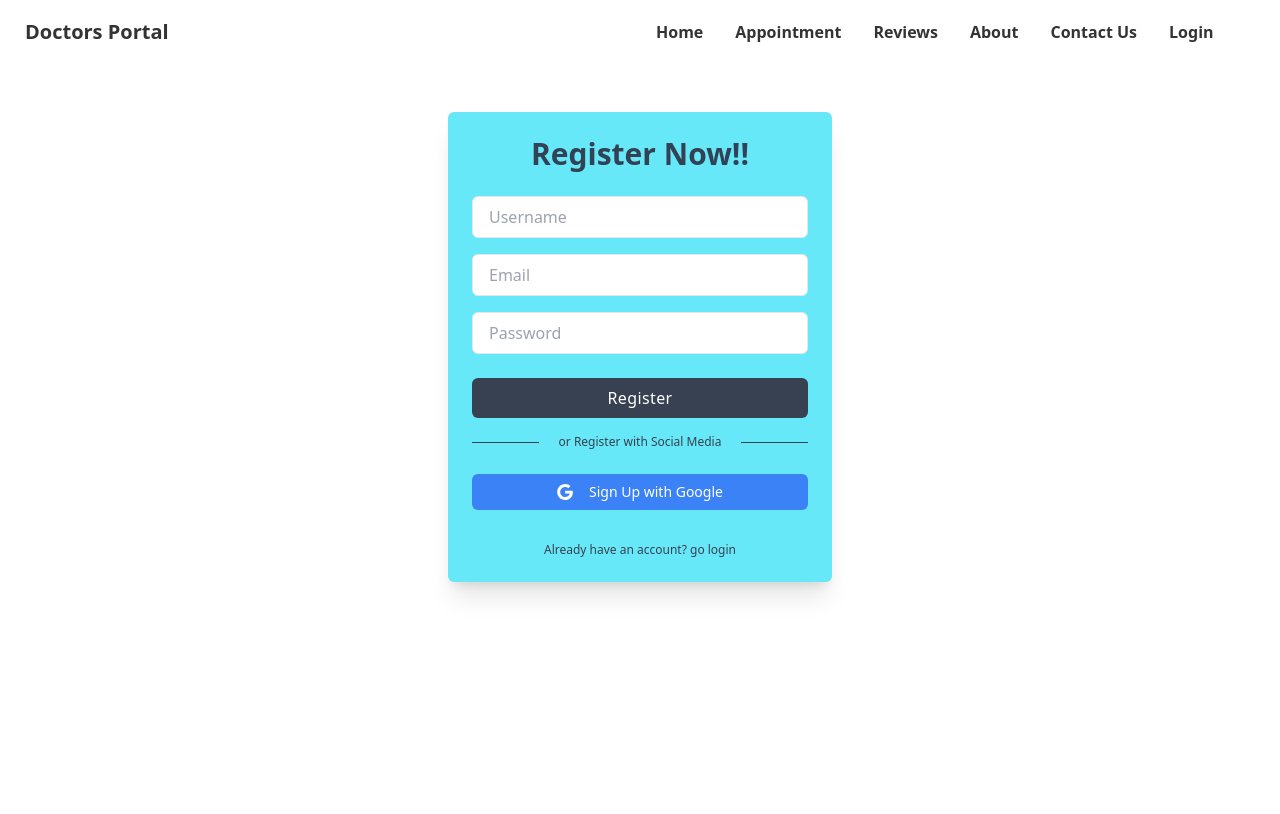
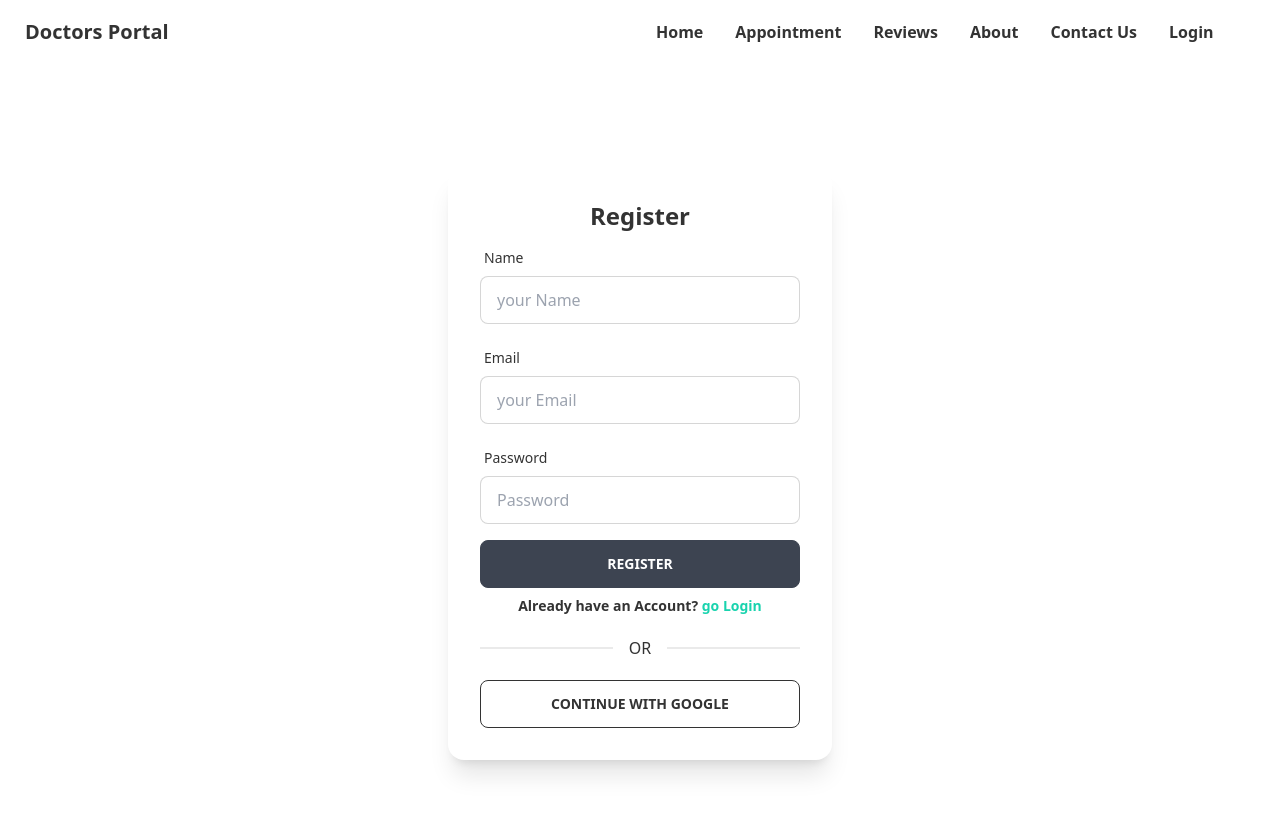
Before and after one commit to HasibAliOpu/doctor-portal, a React (Create React App) app: page /register in a window 1280 px wide. Shown: the top 814 px of the page. Built offline with nearby package versions, Linux system fonts and the light colour scheme; no server answers.

Commit message:
adding register form

```diff
--- a/src/App.js
+++ b/src/App.js
@@ -6,7 +6,8 @@
 import Navbar from "./Pages/Shared/Navbar";
 import Login from "./Pages/Login/Login";
 import Register from "./Pages/Login/Register";
-
+import "react-toastify/dist/ReactToastify.css";
+import { ToastContainer } from "react-toastify";
 function App() {
   return (
     <div>
@@ -19,6 +20,7 @@
         <Route path="/login" element={<Login />} />
         <Route path="/register" element={<Register />} />
       </Routes>
+      <ToastContainer />
     </div>
   );
 }
--- a/src/Loading.js
+++ b/src/Loading.js
@@ -2,7 +2,7 @@
 
 const Loading = () => {
   return (
-    <div className="w-100">
+    <div className="h-screen flex justify-center  items-center">
       <img
         src="https://i.pinimg.com/originals/f9/41/ae/f941ae9d16fd7d2957eea6e5b1100d1e.gif"
         alt=""
--- a/src/Pages/Appointment/Service.js
+++ b/src/Pages/Appointment/Service.js
@@ -18,7 +18,7 @@
         </p>
         <div className="card-actions mt-2">
           <label
-            for="booking-modal"
+            htmlFor="booking-modal"
             onClick={() => setTreatment(service)}
             disabled={slots.length === 0}
             className="btn btn-secondary text-white"
--- a/src/Pages/Home/InfoCard.js
+++ b/src/Pages/Home/InfoCard.js
@@ -2,7 +2,7 @@
 
 const InfoCard = ({ img, bg, cardTitle, description }) => {
   return (
-    <div className={`card lg:card-side pl-8  ${bg} shadow-xl text-white`}>
+    <div className={`card lg:card-side md:pl-8  ${bg} shadow-xl text-white`}>
       <figure className="pt-5 lg:pt-0">
         <img src={img} alt="Album" />
       </figure>
--- a/src/Pages/Login/Login.js
+++ b/src/Pages/Login/Login.js
@@ -1,18 +1,26 @@
-import React from "react";
+import React, { useRef } from "react";
 import { useForm } from "react-hook-form";
+
 import {
+  useSendPasswordResetEmail,
   useSignInWithEmailAndPassword,
   useSignInWithGoogle,
 } from "react-firebase-hooks/auth";
 import auth from "../../firebase.init";
 import Loading from "../../Loading";
-import { Link } from "react-router-dom";
+
+import { toast } from "react-toastify";
+import { Link, useNavigate } from "react-router-dom";
 
 const Login = () => {
+  const emailRef = useRef();
+  const navigate = useNavigate();
   const [signInWithGoogle, googleUser, googleLoading, googleError] =
     useSignInWithGoogle(auth);
   const [signInWithEmailAndPassword, EPUser, EPLoading, EPError] =
     useSignInWithEmailAndPassword(auth);
+  const [sendPasswordResetEmail, sending, error] =
+    useSendPasswordResetEmail(auth);
   const {
     register,
     formState: { errors },
@@ -20,12 +28,18 @@
   } = useForm();
   const onSubmit = (data) => {
     signInWithEmailAndPassword(data.email, data.password);
+    navigate("/appointment");
+  };
+  const handleResetPassword = (e) => {
+    const email = emailRef.current.value;
+    const email2 = e.target.email.value;
+    console.log(email, email2);
   };
   if (googleLoading || EPLoading) {
     return <Loading />;
   }
-  if (googleError || EPError) {
-    console.log(googleError || EPError);
+  if (EPError || googleError) {
+    toast(googleError?.message || EPError?.message);
   }
   return (
     <div className="flex h-screen justify-center items-center">
@@ -39,6 +53,8 @@
               </label>
               <input
                 type="email"
+                ref={emailRef}
+                name="email"
                 placeholder="your Email"
                 className="input input-bordered w-full max-w-xs"
                 {...register("email", {
@@ -97,13 +113,26 @@
                 )}
               </label>
             </div>
-
+            <span className="flex justify-center">
+              <button
+                onClick={handleResetPassword}
+                className="btn btn-link text-xs"
+              >
+                Forget Password
+              </button>
+            </span>
             <input
-              className="btn w-full max-w-xs"
+              className="btn w-full max-w-xs text-white"
               type="submit"
               value="Login"
             />
           </form>
+          <p className="font-bold text-sm text-center">
+            New to doctors portal?{" "}
+            <Link className="text-secondary" to="/register">
+              Create New Account
+            </Link>
+          </p>
           <div className="divider">OR</div>
 
           <button
--- a/src/Pages/Login/Register.js
+++ b/src/Pages/Login/Register.js
@@ -1,81 +1,156 @@
 import React from "react";
-import { Link } from "react-router-dom";
+import { Link, useNavigate } from "react-router-dom";
+import { useForm } from "react-hook-form";
+
+import {
+  useCreateUserWithEmailAndPassword,
+  useSignInWithGoogle,
+  useUpdateProfile,
+} from "react-firebase-hooks/auth";
+import auth from "../../firebase.init";
+import Loading from "../../Loading";
+
+import { toast } from "react-toastify";
 
 const Register = () => {
+  const navigate = useNavigate();
+  const [updateProfile, updating, updateError] = useUpdateProfile(auth);
+  const [signInWithGoogle, googleUser, googleLoading, googleError] =
+    useSignInWithGoogle(auth);
+  const [createUserWithEmailAndPassword, user, loading, error] =
+    useCreateUserWithEmailAndPassword(auth);
+  const {
+    register,
+    formState: { errors },
+    handleSubmit,
+  } = useForm();
+  const onSubmit = async (data) => {
+    await createUserWithEmailAndPassword(data.email, data.password);
+    await updateProfile({ displayName: data.name });
+    navigate("/appointment");
+  };
+  if (googleLoading || loading || updating) {
+    return <Loading />;
+  }
+  if (error || googleError || updateError) {
+    toast(googleError?.message || error?.message);
+  }
+
   return (
-    <div className="mt-12">
-      <div className="w-full max-w-sm p-6 m-auto bg-cyan-300 rounded-md shadow-xl ">
-        <h1 className="text-3xl font-semibold text-center text-slate-700 ">
-          Register Now!!
-        </h1>
-
-        <form className="mt-6">
-          <div>
+    <div className="flex h-screen justify-center items-center">
+      <div className="card w-96 bg-base-100 shadow-xl">
+        <div className="card-body">
+          <h2 className="text-center text-2xl font-bold">Register</h2>
+          <form onSubmit={handleSubmit(onSubmit)}>
+            <div className="form-control w-full max-w-xs">
+              <label className="label">
+                <span className="label-text">Name</span>
+              </label>
               <input
                 type="text"
-              placeholder="Username"
-              className="block w-full px-4 py-2 mt-2 text-gray-700 bg-white border rounded-md  focus:border-blue-400  focus:ring-blue-300 focus:outline-none focus:ring focus:ring-opacity-40"
+                placeholder="your Name"
+                className="input input-bordered w-full max-w-xs"
+                {...register("name", {
+                  required: {
+                    value: true,
+                    message: "Name is Required",
+                  },
+                })}
               />
+              <label className="label">
+                {errors.name?.type === "required" && (
+                  <span className="label-text-alt text-red-500">
+                    {errors.email.message}
+                  </span>
+                )}
+              </label>
             </div>
-          <div className="mt-4">
+            <div className="form-control w-full max-w-xs">
+              <label className="label">
+                <span className="label-text">Email</span>
+              </label>
               <input
                 type="email"
-              name="email"
-              placeholder="Email"
-              className="block w-full px-4 py-2 mt-2 text-gray-700 bg-white border rounded-md  focus:border-blue-400  focus:ring-blue-300 focus:outline-none focus:ring focus:ring-opacity-40"
+                placeholder="your Email"
+                className="input input-bordered w-full max-w-xs"
+                {...register("email", {
+                  required: {
+                    value: true,
+                    message: "Email is Required",
+                  },
+                  pattern: {
+                    value: /[a-z0-9]+@[a-z]+\.[a-z]{2,3}/,
+                    message: "Provide a valid Email",
+                  },
+                })}
               />
+              <label className="label">
+                {errors.email?.type === "required" && (
+                  <span className="label-text-alt text-red-500">
+                    {errors.email.message}
+                  </span>
+                )}
+                {errors.email?.type === "pattern" && (
+                  <span className="label-text-alt text-red-500">
+                    {errors.email.message}
+                  </span>
+                )}
+              </label>
             </div>
-
-          <div className="mt-4">
+            <div className="form-control w-full max-w-xs">
+              <label className="label">
+                <span className="label-text">Password</span>
+              </label>
               <input
                 type="password"
                 placeholder="Password"
-              className="block w-full px-4 py-2 mt-2 text-gray-700 bg-white border rounded-md  focus:border-blue-400 focus:ring-blue-300 focus:outline-none focus:ring focus:ring-opacity-40"
+                className="input input-bordered w-full max-w-xs"
+                {...register("password", {
+                  required: {
+                    value: true,
+                    message: "Password is Required",
+                  },
+                  minLength: {
+                    value: 6,
+                    message: "Must be 6 characters or longer",
+                  },
+                })}
               />
+              <label className="label">
+                {errors.password?.type === "required" && (
+                  <span className="label-text-alt text-red-500">
+                    {errors.password.message}
+                  </span>
+                )}
+                {errors.password?.type === "minLength" && (
+                  <span className="label-text-alt text-red-500">
+                    {errors.password.message}
+                  </span>
+                )}
+              </label>
             </div>
 
-          <div className="mt-6">
-            <button className="w-full px-4 py-2 tracking-wide text-white transition-colors duration-200 transform bg-gray-700 rounded-md hover:bg-gray-600 focus:outline-none focus:bg-gray-600">
-              Register
+            <input
+              className="btn w-full max-w-xs text-white"
+              type="submit"
+              value="Register"
+            />
+          </form>
+          <p className="font-bold text-sm text-center">
+            Already have an Account?{" "}
+            <Link className="text-secondary" to="/login">
+              go Login
+            </Link>
+          </p>
+          <div className="divider">OR</div>
+
+          <button
+            onClick={() => signInWithGoogle()}
+            className="btn btn-outline"
+          >
+            Continue With Google
           </button>
         </div>
-        </form>
-
-        <div className="flex items-center justify-between mt-4">
-          <span className="w-1/5 border-b border-gray-700 lg:w-1/5"></span>
-
-          <Link
-            to="/"
-            className="text-xs text-center text-gray-700 hover:underline"
-          >
-            or Register with Social Media
-          </Link>
-
-          <span className="w-1/5 border-b border-gray-700 lg:w-1/5"></span>
-        </div>
-
-        <div className="flex items-center mt-6 -mx-2">
-          <button
-            type="button"
-            className="flex items-center justify-center w-full px-6 py-2 mx-2 text-sm font-medium text-white transition-colors duration-200 transform bg-blue-500 rounded-md hover:bg-blue-400 focus:bg-blue-400 focus:outline-none"
-          >
-            <svg className="w-4 h-4 mx-2 fill-current" viewBox="0 0 24 24">
-              <path d="M12.24 10.285V14.4h6.806c-.275 1.765-2.056 5.174-6.806 5.174-4.095 0-7.439-3.389-7.439-7.574s3.345-7.574 7.439-7.574c2.33 0 3.891.989 4.785 1.849l3.254-3.138C18.189 1.186 15.479 0 12.24 0c-6.635 0-12 5.365-12 12s5.365 12 12 12c6.926 0 11.52-4.869 11.52-11.726 0-.788-.085-1.39-.189-1.989H12.24z"></path>
-            </svg>
-
-            <span className="hidden mx-2 sm:inline">Sign Up with Google</span>
-          </button>
-        </div>
-
-        <p className="mt-8 text-xs  text-center text-gray-700">
-          Already have an account?{" "}
-          <Link
-            to="/login"
-            className="font-medium text-gray-700  hover:underline"
-          >
-            go login
-          </Link>
-        </p>
       </div>
     </div>
   );
--- a/src/Pages/Shared/Navbar.js
+++ b/src/Pages/Shared/Navbar.js
@@ -1,7 +1,11 @@
+import { signOut } from "firebase/auth";
 import React from "react";
+import { useAuthState } from "react-firebase-hooks/auth";
 import { Link } from "react-router-dom";
+import auth from "../../firebase.init";
 
 const Navbar = () => {
+  const [user] = useAuthState(auth);
   const menuItems = (
     <>
       <li>
@@ -22,7 +26,13 @@
         <Link to="/contact">Contact Us</Link>
       </li>
       <li>
-        <Link to="/login">Login</Link>
+        {user ? (
+          <button onClick={() => signOut(auth)} className="btn btn-ghost">
+            Log Out
+          </button>
+        ) : (
+          <Link to="/login">Login</Link>
+        )}
       </li>
     </>
   );
@@ -59,6 +69,7 @@
       </div>
       <div className="navbar-center hidden lg:flex">
         <ul className="menu menu-horizontal p-0">{menuItems}</ul>
+        <p className="text-primary text-lg">{user && user?.displayName}</p>
       </div>
     </div>
   );
```
Lines whose indentation alone changed are shown as unchanged.
